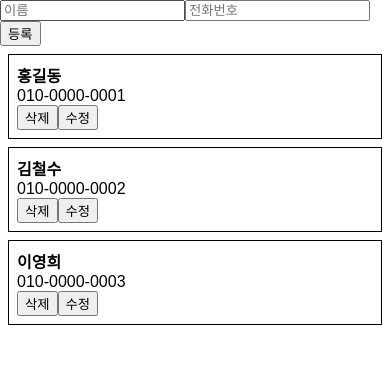
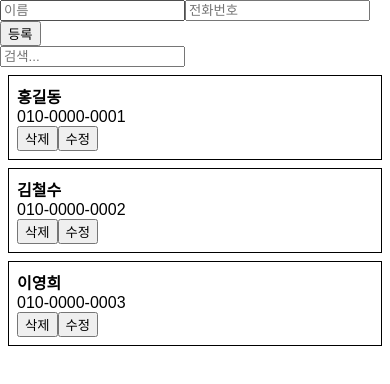
Before and after one commit to SungJunKang/WebStudy_ReactJS, a React (Create React App) app in the folder contact-app/: page / in a window 390 px wide. Shown: the top 384 px of the page. Built offline with nearby package versions, Linux system fonts and the light colour scheme.

Commit message:
Find Phone Number by Name

```diff
--- a/contact-app/src/App.js
+++ b/contact-app/src/App.js
@@ -12,6 +12,13 @@ class App extends Component {
       {name: '김철수', phone: '010-0000-0002', id: 1},
       {name: '이영희', phone: '010-0000-0003', id: 2}
     ],
+    keword: '',
+  }
+
+  handleChange = (e) => {
+    this.setState({
+      keword: e.target.value,
+    });
   }
 
   handleCreate = (data) => {
@@ -52,7 +59,9 @@ class App extends Component {
     return (
       <div>
         <PhoneForm onCreate={this.handleCreate} />
-        <PhoneInfoList data={this.state.information} onRemove={this.handleRemove} onUpdate={this.handleUpdate} />
+        <input value={this.state.keword} onChange={this.handleChange} placeholder='검색...' />
+        <PhoneInfoList data={this.state.information.filter(
+          info => info.name.indexOf(this.state.keword) > -1)} onRemove={this.handleRemove} onUpdate={this.handleUpdate} />
       </div>
     );
   }
```
